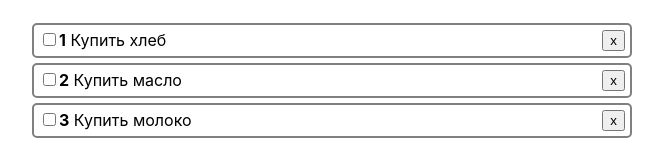
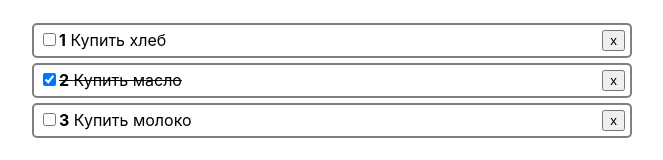
Before and after one commit to ShulV/sber-practice-probe-react, a React (Create React App) app in the folder first-app/: page / in a window 1280 px wide. Shown: the part 139-299 px from the top of the page, without its empty margins (308-971 px from the left). Built offline with nearby package versions, Linux system fonts and the light colour scheme.

Commit message:
if в jsx

```diff
--- a/first-app/src/App.js
+++ b/first-app/src/App.js
@@ -1,5 +1,6 @@
 import React from 'react'
 import TodoList from './Todo/TodoList';
+import NoTodos from './Todo/NoTodos';
 
 
 
@@ -8,7 +9,7 @@ import TodoList from './Todo/TodoList';
 function App() {
   let [todos, setTodos] = React.useState([
     {id: 1, completed: false, title: 'Купить хлеб'},
-    {id: 2, completed: false, title: 'Купить масло'},
+    {id: 2, completed: true, title: 'Купить масло'},
     {id: 3, completed: false, title: 'Купить молоко'},
   ])
 
@@ -24,7 +25,7 @@ function App() {
   return (
     <div className='wrapper'>
       <h1>ReactTutorial</h1>
-      <TodoList todos={todos} onToggle={toggleTodo}/>
+      {todos.length ? <TodoList todos={todos} onToggle={toggleTodo}/> : <NoTodos />}
     </div>
   );
 }
--- /dev/null
+++ b/first-app/src/Todo/NoTodos.js
@@ -0,0 +1,9 @@
+import React from 'react'
+function NoTodos() {
+    return (
+        <p>No todos!</p>
+    )
+}
+
+
+export default NoTodos
--- a/first-app/src/Todo/TodoItem.js
+++ b/first-app/src/Todo/TodoItem.js
@@ -27,6 +27,7 @@ function TodoItem({ todo, index, onChange}) {
                 <input
                 type='checkbox'
                 onChange={()=>onChange(todo.id)}
+                checked={todo.completed}
                 />
                 <strong>{ index + 1}</strong>
                 &nbsp;
```
